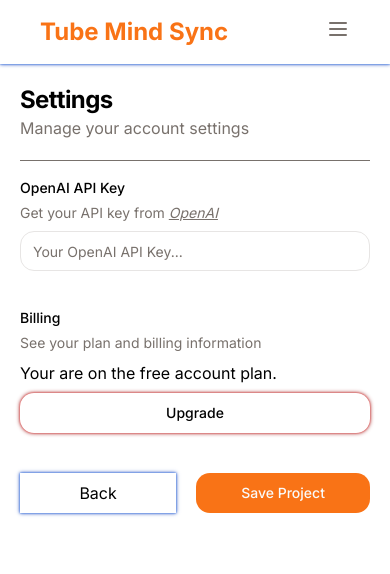
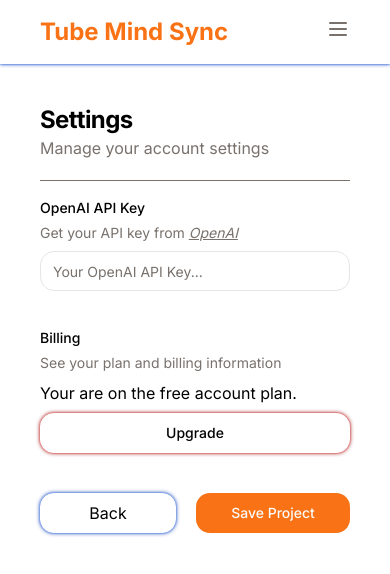
Before and after one commit to iliutaadrian/gg-dashboard, a Next.js app: page /settings in a window 390 px wide. Shown: the top 574 px of the page. Built offline with nearby package versions, Linux system fonts and the light colour scheme.

Commit message:
feat: new settings page

```diff
--- a/app/(auth)/layout.tsx
+++ b/app/(auth)/layout.tsx
@@ -1,18 +1,18 @@
-// import {Sidebar} from "@/components/sidebar";
-// import {Navbar} from "@/components/navbar";
-// import {UserList} from "@/components/user/user-list";
-// import getUsers from "@/actions/getUsers";
-// import getConversations from "@/actions/getConversations";
-//
 export default async function RootLayout({
-                                             children,
-                                         }: {
-    children: React.ReactNode
+  children,
+}: {
+  children: React.ReactNode;
 }) {
-
-    return (
-        <div className={"flex flex-col min-h-full justify-center items-center bg-[radial-gradient(ellipse_at_top,_var(--tw-gradient-stops))] from-primary/40 to-background"}>
-            {children}
-        </div>
-    )
+  return (
+    <div
+      className={
+        "flex flex-col min-h-full justify-center items-center bg-[radial-gradient(ellipse_at_top,_var(--tw-gradient-stops))] from-primary/40 to-background"
+      }
+    >
+      <h1 className="text-3xl font-medium py-5">
+        Create/Register for free to get started!
+      </h1>
+      {children}
+    </div>
+  );
 }
--- a/app/(root)/(routes)/(app)/layout.tsx
+++ b/app/(root)/(routes)/(app)/layout.tsx
@@ -10,15 +10,15 @@ export default function RoutesLayout({
   return (
     <>
       <div
-        className={"overflow-hidden w-full hidden flex-col md:w-80 fixed h-screen border-muted-foreground p-7 mt-16 pb-24 bg-primary/10"}
+        className={
+          "overflow-hidden w-full hidden flex-col md:w-80 fixed h-screen border-muted-foreground p-7 mt-16 pb-24 bg-primary/10"
+        }
       >
-        <MenuList/>
+        <MenuList />
       </div>
       <Navbar />
       <div className={" pt-16 h-full"}>
-        <div className={" h-full md:p-10 p-5"}>
-          {children}
-        </div>
+        <div className={" h-full"}>{children}</div>
       </div>
     </>
   );
--- a/app/(root)/(routes)/(app)/settings/page.tsx
+++ b/app/(root)/(routes)/(app)/settings/page.tsx
@@ -3,11 +3,9 @@ import { Separator } from "@/components/ui/separator";
 
 function Page() {
   return (
-    <div className="flex flex-col pb-10">
+    <div className="flex flex-col p-10">
       <h2 className="text-2xl font-bold tracking-tight">Settings</h2>
-      <p className="text-muted-foreground">
-        Manage your account settings
-      </p>
+      <p className="text-muted-foreground">Manage your account settings</p>
       <Separator className="bg-muted-foreground my-5" />
       <SettingsForm />
     </div>
--- a/components/settings/settings-form.tsx
+++ b/components/settings/settings-form.tsx
@@ -114,12 +114,14 @@ export const SettingsForm = () => {
           <FormDescription>
             See your plan and billing information
           </FormDescription>
-          <div>
-            Your are on the free account plan.
-          </div>
+          <div>Your are on the free account plan.</div>
           <Button
             disabled={isLoading}
             variant="destructiveLight"
+            onClick={(e) => {
+              e.preventDefault();
+              toast({ description: "We are working on the paid plan!" });
+            }}
           >
             Upgrade
           </Button>
@@ -129,11 +131,13 @@ export const SettingsForm = () => {
         <div className="flex w-full gap-5">
           <Link
             href={"/"}
-            className=" shadow-neonLight w-full flex items-center justify-center"
+            className="shadow-neonLight w-full flex items-center justify-center rounded-md"
           >
             Back
           </Link>
-          <Button type="submit" className="w-full">Save Project</Button>
+          <Button type="submit" className="w-full">
+            Save Project
+          </Button>
         </div>
       </form>
     </Form>
```
